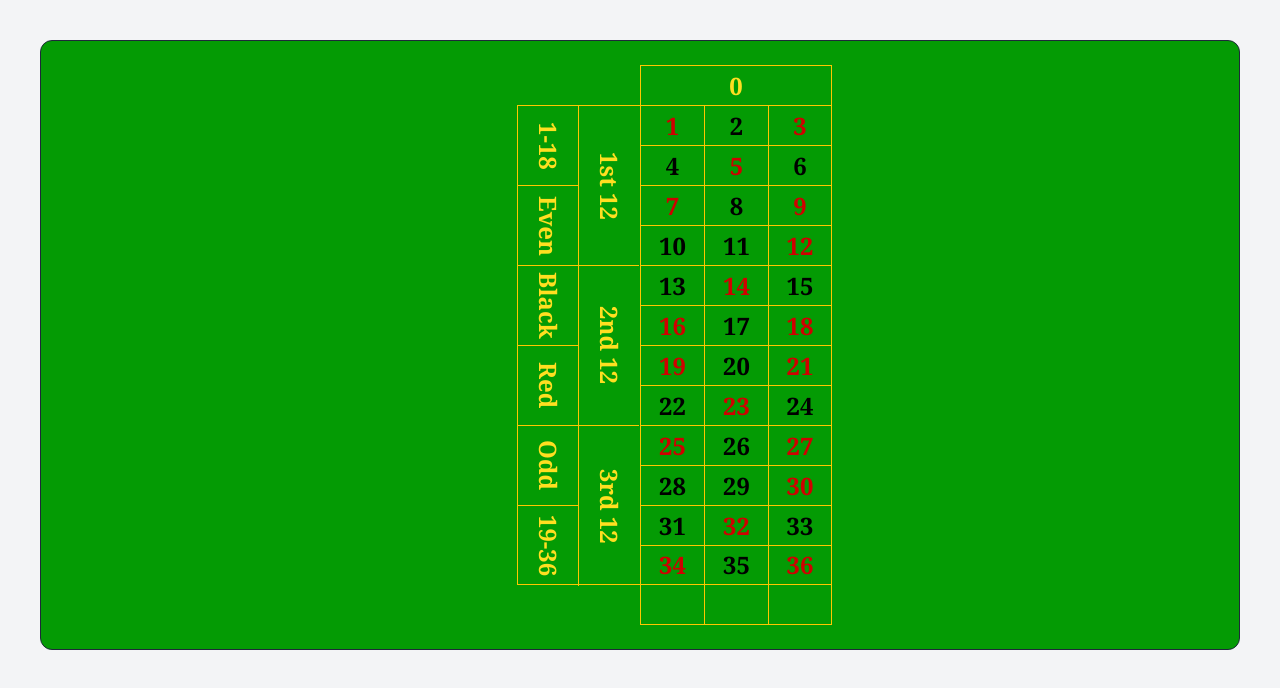
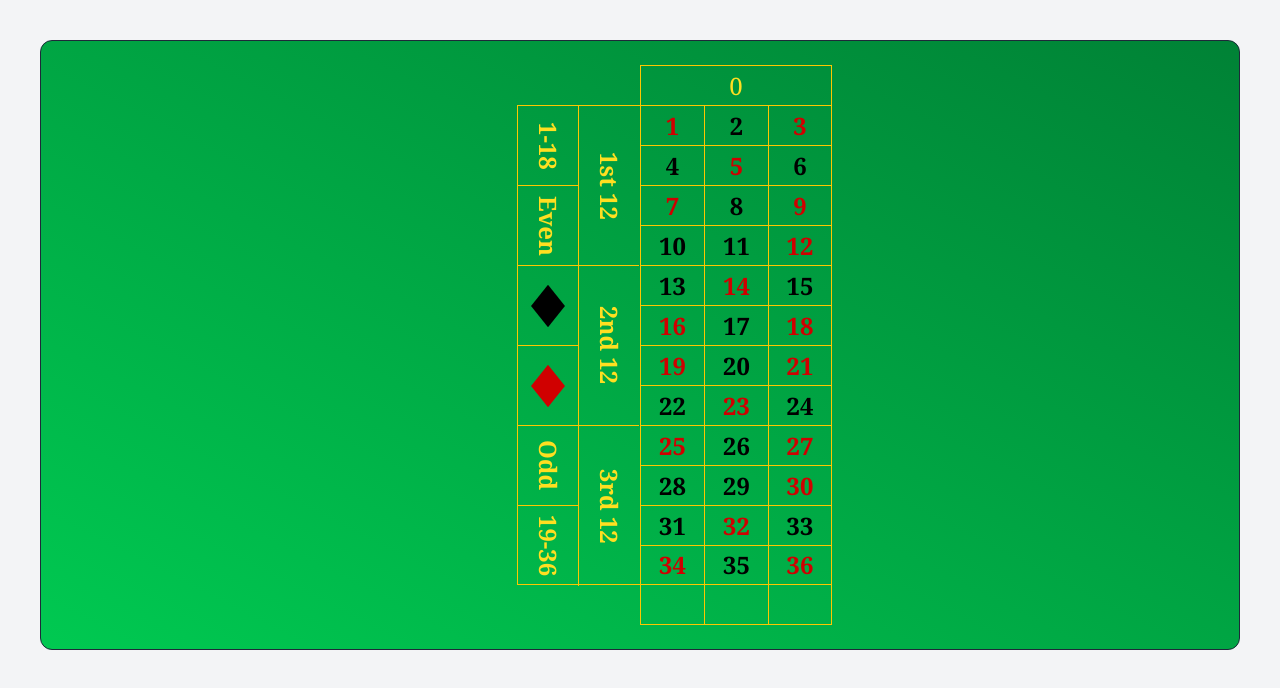
Before and after one commit to a-kunert/python-roulette, a Vue app: page / in a window 1280 px wide. Shown: the top 688 px of the page. Built offline with nearby package versions, Linux system fonts and the light colour scheme.

Commit message:
Fix font weight

```diff
--- a/src/App.vue
+++ b/src/App.vue
@@ -1,15 +1,15 @@
 <template>
     <div class="p-10 bg-gray-100">
 
-        <div class="bg-[#049B04] border border-gray-800 rounded-xl p-6 grid grid-cols-2">
+        <div class="xbg-[#049B04] bg-green-500 to-green-700 bg-linear-to-tr border border-gray-800 rounded-xl p-6 grid grid-cols-2">
 
-            <div class=" flex flex-col mt-10 items-end">
+            <div class=" flex flex-col mt-10 items-end font-semibold">
 
                 <div class="grid grid-cols-2 border-y border-l border-yellow-400 h-120">
                     <div class="border-r border-yellow-400">
                         <div>
                             <div
-                        class="border-b border-yellow-400 w-15 h-20 flex items-center justify-center text-yellow-300 font-extrabold font-serif text-2xl">
+                                class="border-b border-yellow-400 w-15 h-20 flex items-center justify-center text-yellow-300  font-serif text-2xl">
                                 <div class="[writing-mode:vertical-lr]">
                                     1-18
                                 </div>
@@ -19,7 +19,7 @@
 
                         <div>
                             <div
-                        class="border-b border-yellow-400 w-15 h-20 flex items-center justify-center text-yellow-300 font-extrabold font-serif text-2xl">
+                                class="border-b border-yellow-400 w-15 h-20 flex items-center justify-center text-yellow-300  font-serif text-2xl">
                                 <div class="[writing-mode:vertical-lr]">
                                     Even
                                 </div>
@@ -28,24 +28,29 @@
 
                         <div>
                             <div
-                        class="border-b border-yellow-400 w-15 h-20 flex items-center justify-center text-yellow-300 font-extrabold font-serif text-2xl">
-                      <div class="[writing-mode:vertical-lr]">
-                        Black
+                                class="border-b border-yellow-400 w-15 h-20 flex items-center justify-center text-yellow-300  font-serif text-2xl">
+                                <div class="scale-y-125">
+                                    <div class="size-6 bg-black rotate-45 ">
+                                    </div>
+
                                 </div>
                             </div>
                         </div>
 
                         <div>
                             <div
-                      class=" border-b border-yellow-400 w-15 h-20 flex items-center justify-center text-yellow-300 font-extrabold font-serif text-2xl">
-                      <div class="[writing-mode:vertical-lr]">
-                        Red
+                                class=" border-b border-yellow-400 w-15 h-20 flex items-center justify-center text-yellow-300  font-serif text-2xl">
+
+                                <div class="scale-y-125">
+                                    <div class="size-6 bg-[#D00000] rotate-45 ">
+                                    </div>
+
                                 </div>
                             </div>
 
                             <div>
                                 <div
-                      class=" border-b border-yellow-400 w-15 h-20 flex items-center justify-center text-yellow-300 font-extrabold font-serif text-2xl">
+                                    class=" border-b border-yellow-400 w-15 h-20 flex items-center justify-center text-yellow-300  font-serif text-2xl">
                                     <div class="[writing-mode:vertical-lr]">
                                         Odd
                                     </div>
@@ -54,14 +59,12 @@
 
                             <div>
                                 <div
-                      class=" border-yellow-400 w-15 h-20 flex items-center justify-center text-yellow-300 font-extrabold font-serif text-2xl">
+                                    class=" border-yellow-400 w-15 h-20 flex items-center justify-center text-yellow-300  font-serif text-2xl">
                                     <div class="[writing-mode:vertical-lr]">
                                         19-36
                                     </div>
                                 </div>
                             </div>
-
-
 
 
                         </div>
@@ -70,7 +73,7 @@
 
                     <div>
                         <div
-                      class=" border-b border-yellow-400 w-15 h-40 flex items-center justify-center text-yellow-300 font-extrabold font-serif text-2xl">
+                            class=" border-b border-yellow-400 w-15 h-40 flex items-center justify-center text-yellow-300  font-serif text-2xl">
                             <div class="[writing-mode:vertical-lr]">
                                 1st 12
                             </div>
@@ -78,7 +81,7 @@
                         </div>
 
                         <div
-                      class="border-b border-yellow-400 w-15 h-40 flex items-center justify-center text-yellow-300 font-extrabold font-serif text-2xl">
+                            class="border-b border-yellow-400 w-15 h-40 flex items-center justify-center text-yellow-300  font-serif text-2xl">
                             <div class="[writing-mode:vertical-lr]">
                                 2nd 12
                             </div>
@@ -86,7 +89,7 @@
                         </div>
 
                         <div
-                      class=" border-yellow-400 w-15 h-40 flex items-center justify-center text-yellow-300 font-extrabold font-serif text-2xl">
+                            class=" border-yellow-400 w-15 h-40 flex items-center justify-center text-yellow-300  font-serif text-2xl">
                             <div class="[writing-mode:vertical-lr]">
                                 3rd 12
                             </div>
@@ -98,12 +101,11 @@
                 </div>
 
 
-
             </div>
 
             <div class="flex  flex-col items-start">
                 <div
-                    class="border-x border-t border-yellow-400 w-48 h-10 flex items-center justify-center text-yellow-300 font-extrabold font-serif text-2xl">
+                    class="border-x border-t border-yellow-400 w-48 h-10 flex items-center justify-center text-yellow-300  font-serif text-2xl">
                     0
                 </div>
 
```
Lines whose indentation alone changed are shown as unchanged.
